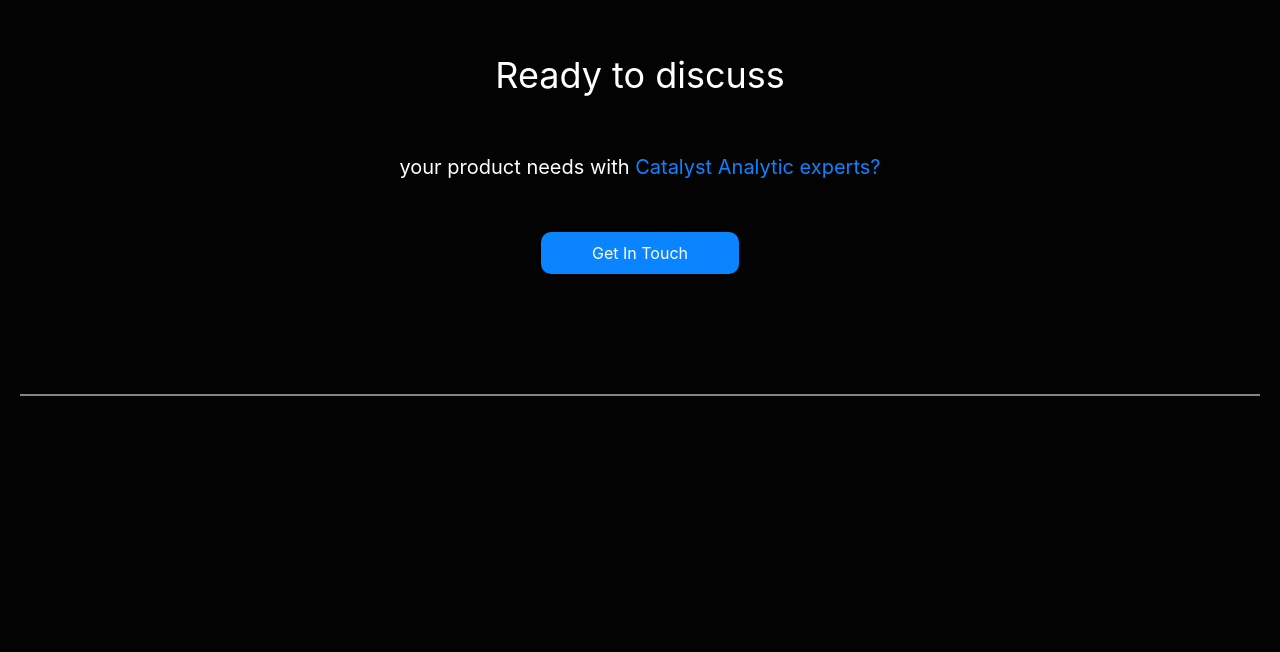
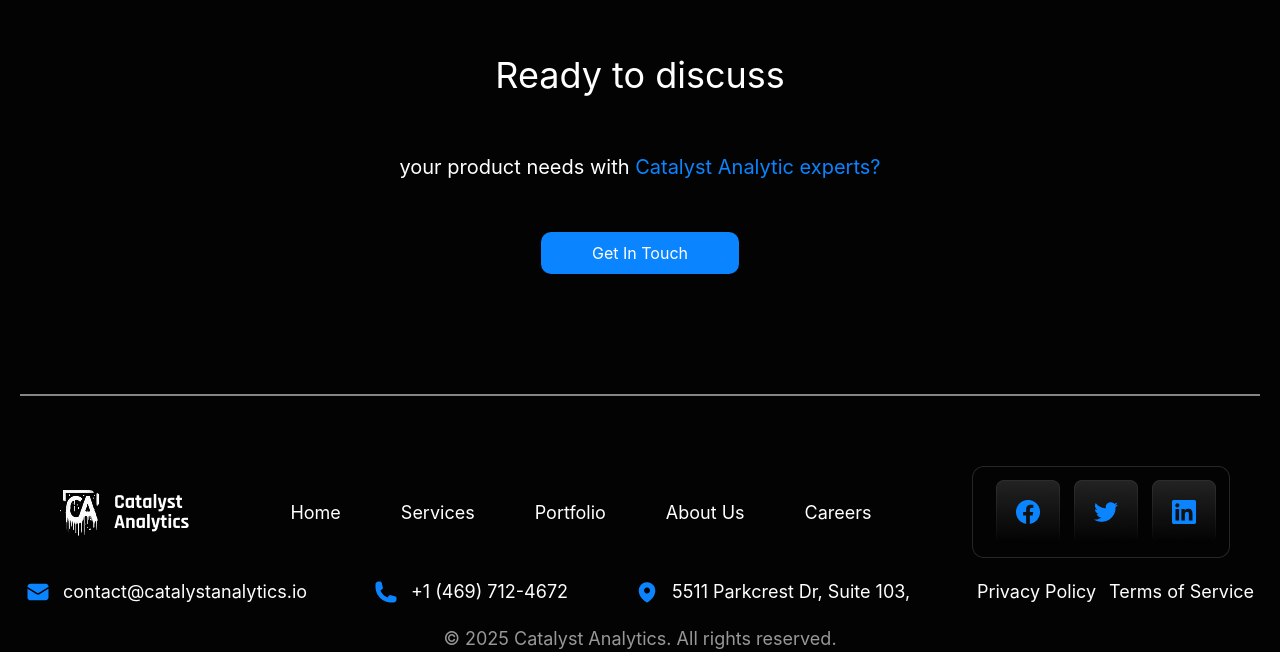
Before and after one commit to sodatovruslan/exam3, a website: page src/index3.html in a window 1280 px wide. Shown: the part 1810-2462 px from the top of the page. Before the commit the page ends 2226 px from the top, so only its background shows below. Drawn offline with nearby package versions, Linux system fonts and the light colour scheme; files that its build step writes are made by us from their sources.

Commit message:
add footer

```diff
--- a/src/index3.html
+++ b/src/index3.html
@@ -213,5 +213,56 @@
 	<hr class='border-[#858585] border-[1px]'>
 	</div>
 </main>
+	<footer>
+		<footer>
+		<div class='flex flex-col md:flex-row md:justify-around items-center mt-[50px]'>
+			<div>
+			<img src="./image/Logo (6).png" alt="">
+			</div>
+			<div class='flex flex-col  md:flex-row gap-[60px]'>
+				<p class='text-[18px] text-[white]'>Home</p>
+				<p class='text-[18px] text-[white]'>Services</p>
+				<p class='text-[18px] text-[white]'>Portfolio</p>
+				<p class='text-[18px] text-[white]'>About Us</p>
+				<p class='text-[18px] text-[white]'>Careers</p>
+
+			</div>
+			<div>
+				<img src="./image/Sub Container (2).png" alt="">
+			</div>
+
+		</div>
+		<div class='flex flex-col md:flex-row items-center justify-around mt-[20px] gap-[15px]'>
+
+
+		<div class='flex flex-col md:flex-row items-center gap-[13px]'>
+			<img src="./image/Icon (5).png" alt="">
+			<p class='text-[18px] text-[white]'>contact@catalystanalytics.io</p>
+		</div>
+		<div class='flex items-center gap-[13px]'>
+			<img src="./image/Icon (6).png" alt="">
+			<p class='text-[18px] text-[white]'>+1 (469) 712-4672</p>
+		</div>
+		<div class='flex items-center gap-[13px]'>
+			<img src="./image/Icon (7).png" alt="">
+			<p class='text-[18px] text-[white]'>5511 Parkcrest Dr, Suite 103, </p>
+		</div>
+		<div class='flex items-center gap-[13px]'>
+		<p class='text-[18px] text-[white]'>Privacy Policy</p>
+			<p class='text-[18px] text-[white]'>Terms of Service</p>
+		</div>
+
+
+
+
+
+
+
+		</div>
+		<div>
+			<p class='text-[18px] text-[#98989A] text-center mt-[20px]'>© 2025 Catalyst Analytics. All rights reserved.</p>
+		</div>
+	</footer>
+	</footer>
 </body>
 </html>
```
